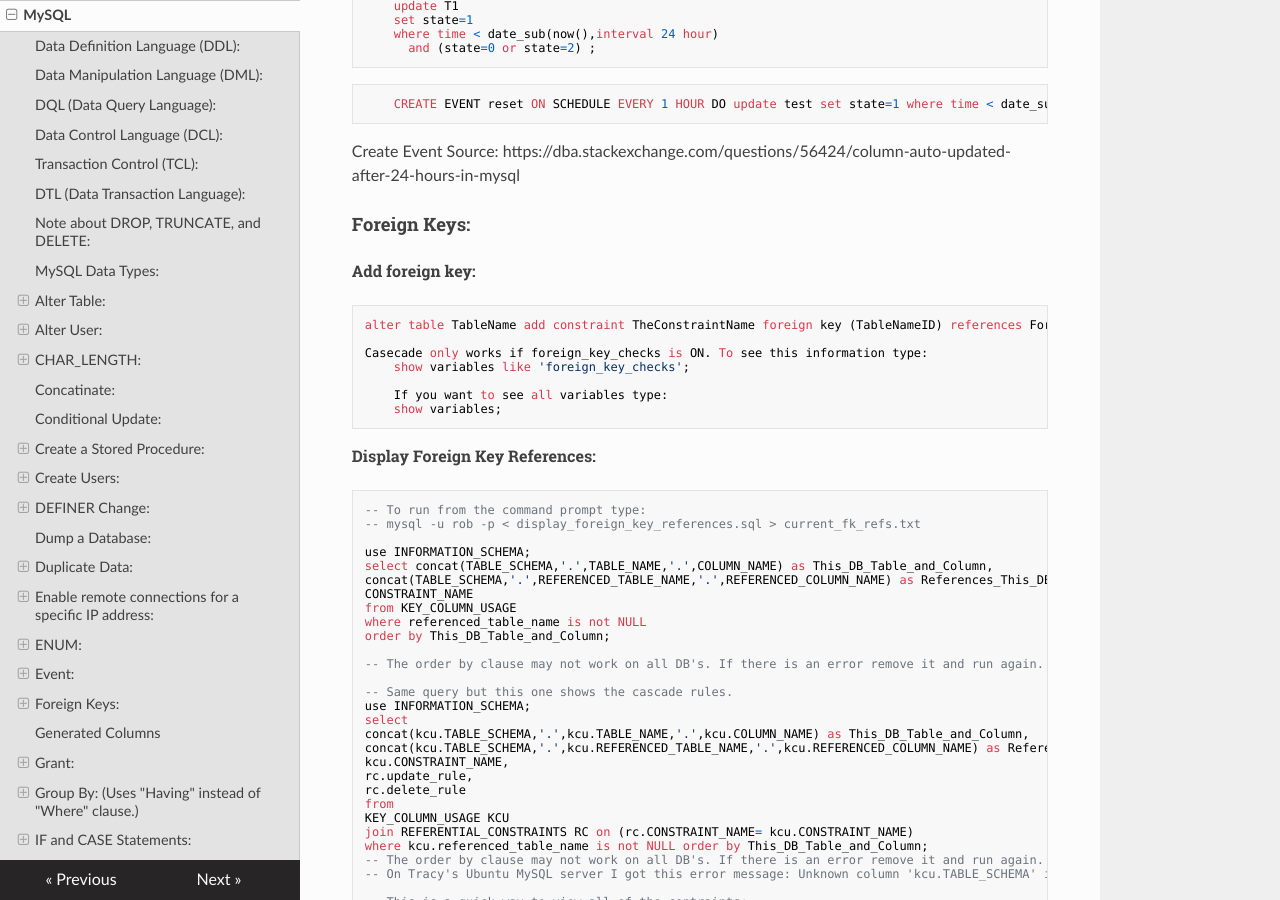
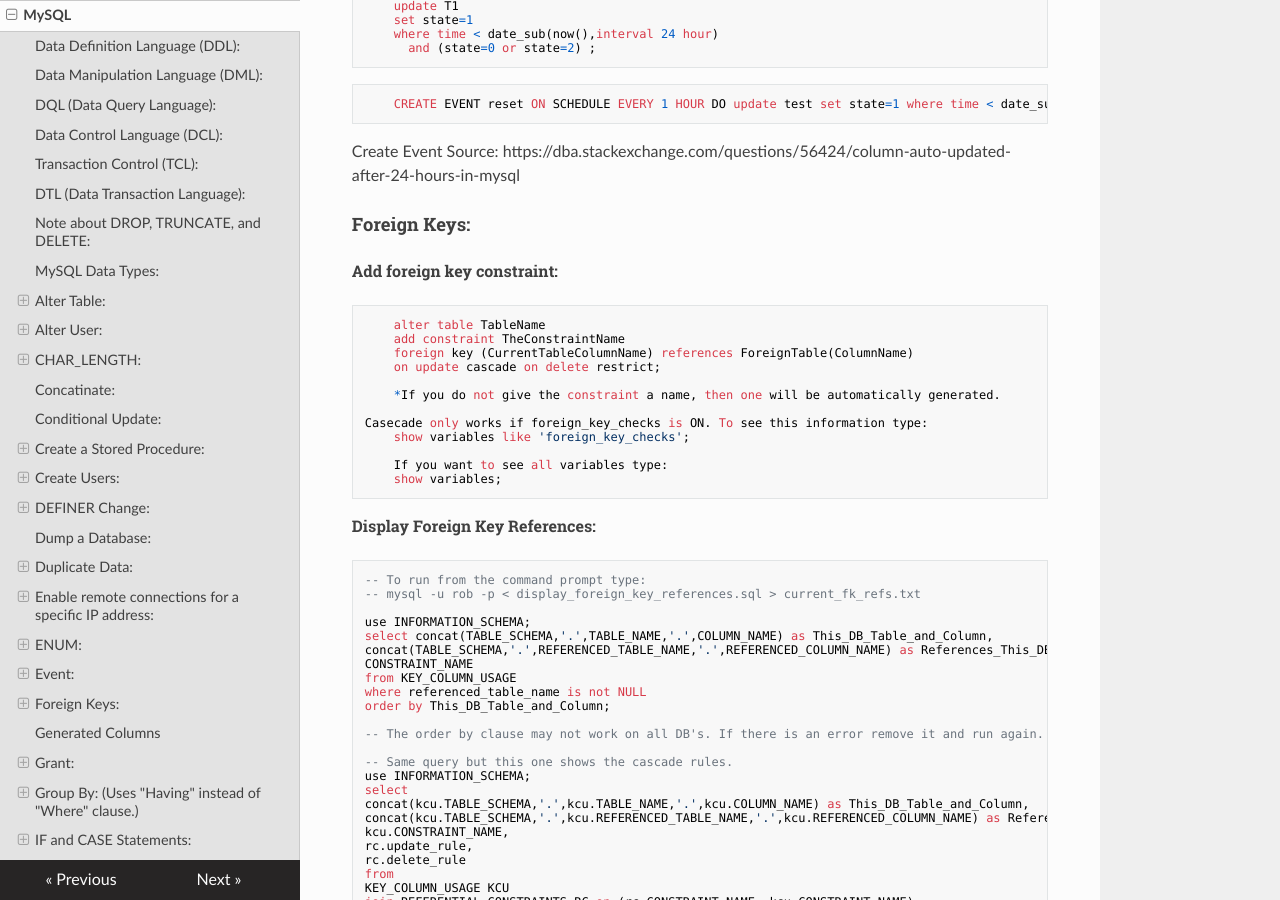
Before and after one commit to rldutch1/notes, an MkDocs documentation site: the page built from docs/mysql.md, in a window 1280 px wide and 900 px high, scrolled down 11816 px. Built offline with MkDocs 1.6.1, drawn with Linux system fonts in a browser that asks for light colours; nearby versions of some CDN libraries.

Commit message:
Added MySQL and PGP updates.

```diff
--- a/docs/mysql.md
+++ b/docs/mysql.md
@@ -608,8 +608,14 @@ Create Event Source: https://dba.stackexchange.com/questions/56424/column-auto-u
 
 
 #### Foreign Keys:
-###### Add foreign key:
-    alter table TableName add constraint TheConstraintName foreign key (TableNameID) references ForeignTable(id) on update cascade on delete restrict;
+###### Add foreign key constraint:
+
+		alter table TableName
+    	add constraint TheConstraintName
+    	foreign key (CurrentTableColumnName) references ForeignTable(ColumnName)
+    	on update cascade on delete restrict;
+
+    	*If you do not give the constraint a name, then one will be automatically generated.
 
     Casecade only works if foreign_key_checks is ON. To see this information type:
     	show variables like 'foreign_key_checks';
```
Also changed, not shown: docs/pgp.md (+8 -0 lines), site/index.html, site/mysql/index.html, site/pgp/index.html, site/search/search_index.json, site/sitemap.xml, 1 other file.
